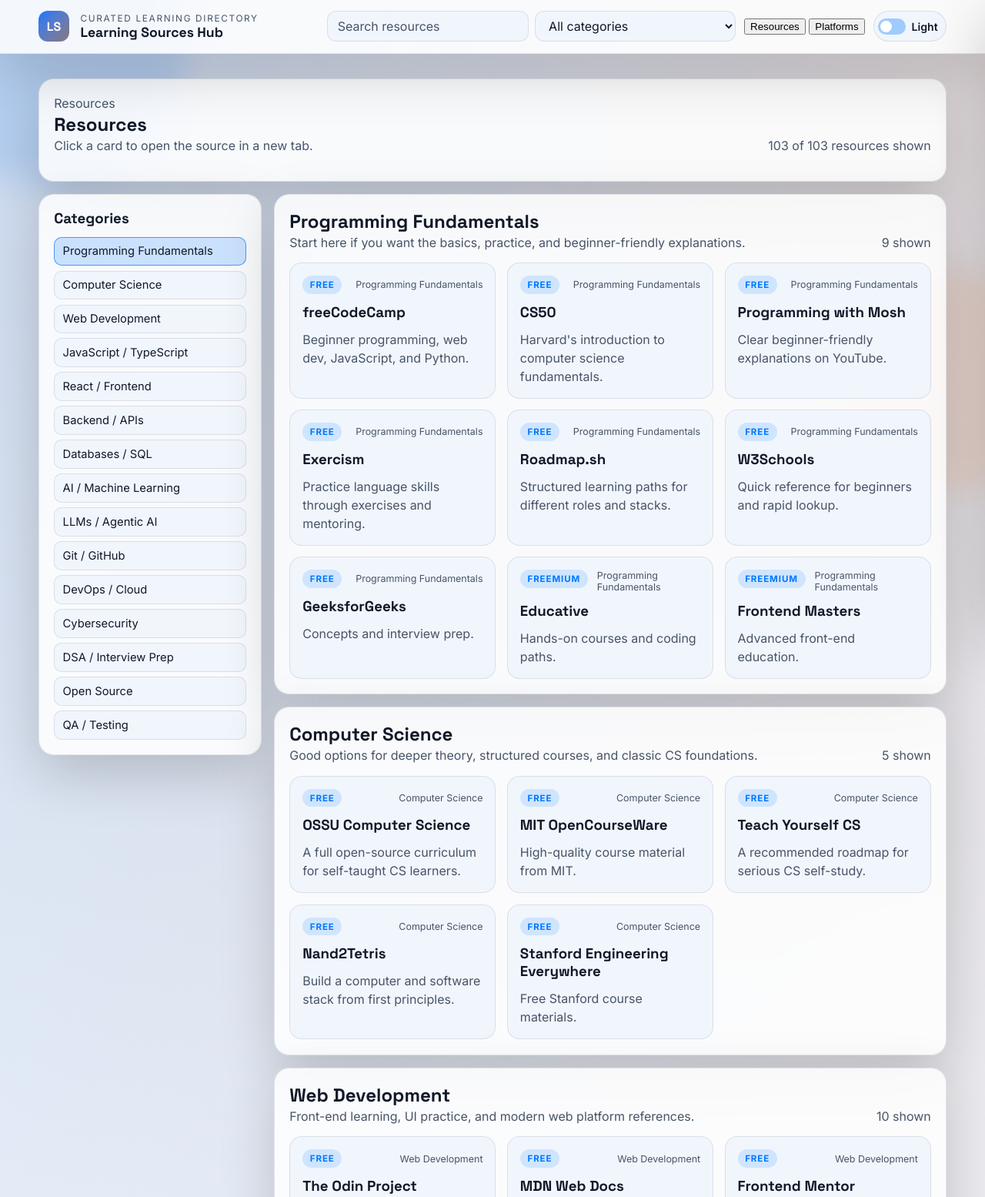
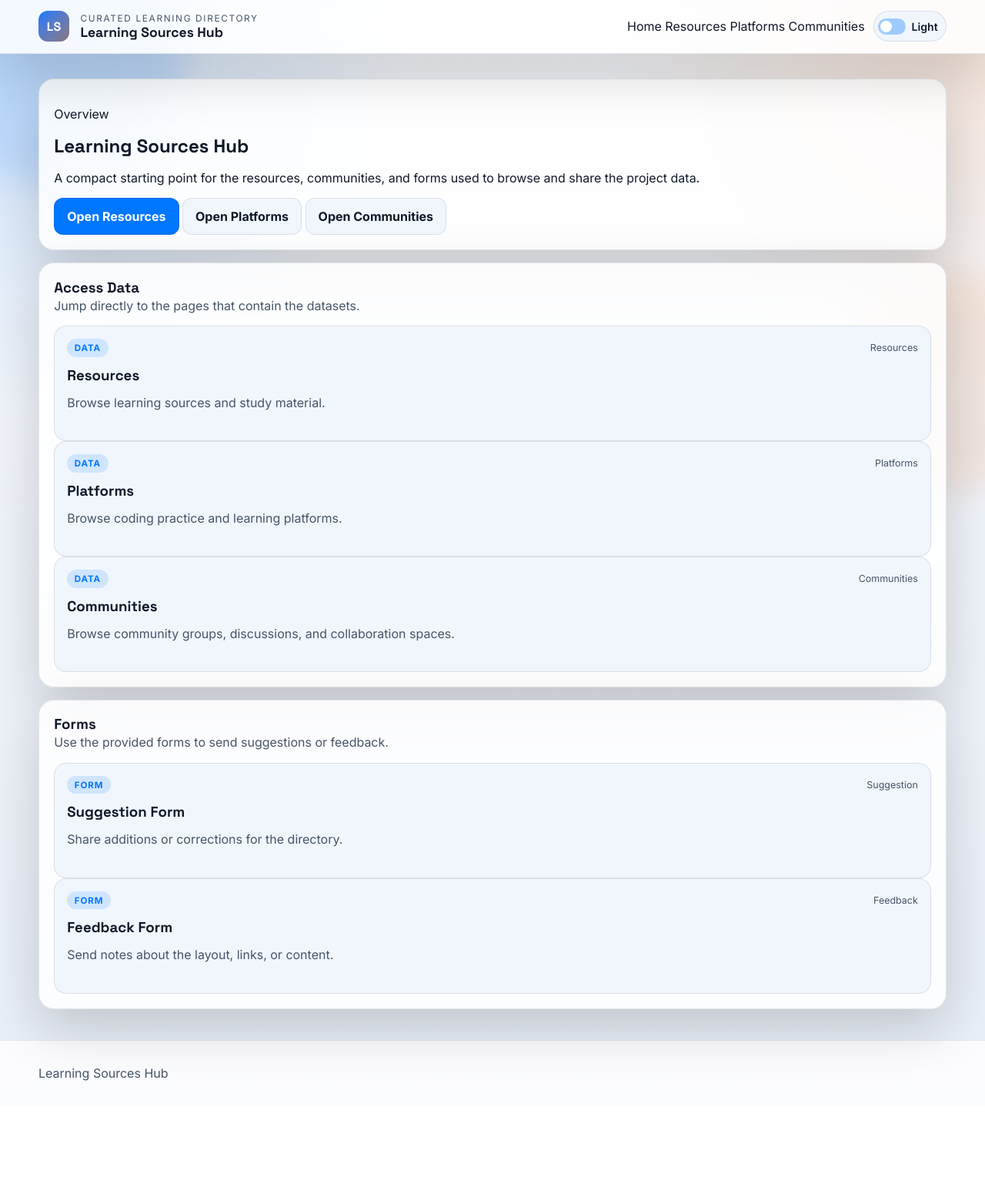
Before and after one commit to imadajerry/free-and-open-source-resouces, a website: page index.html in a window 1280 px wide. Shown: the top 1555 px of the page at 77% size. After the commit the page ends 1436 px from the top, so only its background shows below. Drawn offline with Linux system fonts and the light colour scheme.

Commit message:
Updated homepage to be separate and link update

```diff
--- a/index.html
+++ b/index.html
@@ -10,7 +10,7 @@
   <link href="https://fonts.googleapis.com/css2?family=Space+Grotesk:wght@400;500;700&family=Inter:wght@400;500;600;700&display=swap" rel="stylesheet">
   <link rel="stylesheet" href="styles.css" />
 </head>
-<body class="theme-light">
+<body class="theme-light page-home" data-page="home" data-base="./">
   <div class="bg-orb orb-1"></div>
   <div class="bg-orb orb-2"></div>
 
@@ -24,101 +24,99 @@
     </div>
 
     <nav class="topbar__nav" aria-label="Primary">
-      <div class="header-controls">
-        <label class="search search--compact">
-          <span class="sr-only">Search resources</span>
-          <input id="searchInput" type="search" placeholder="Search resources" />
-        </label>
-        <label class="search search--compact">
-          <span class="sr-only">Filter by category</span>
-          <select id="categoryFilter">
-            <option value="all">All categories</option>
-          </select>
-        </label>
-      </div>
-      <div class="view-switch" role="tablist" aria-label="Content view">
-        <button class="view-switch__tab is-active" id="resourcesViewTab" type="button" data-view="resources" role="tab" aria-selected="true">Resources</button>
-        <button class="view-switch__tab" id="platformsViewTab" type="button" data-view="platforms" role="tab" aria-selected="false">Platforms</button>
+      <div class="topbar__links">
+        <a class="topbar__link is-active" href="./" aria-current="page">Home</a>
+        <a class="topbar__link" href="resources/">Resources</a>
+        <a class="topbar__link" href="platforms/">Platforms</a>
+        <a class="topbar__link" href="communities/">Communities</a>
       </div>
       <button class="theme-switch" id="themeToggle" type="button" aria-pressed="false" aria-label="Toggle theme">
         <span class="theme-switch__track"><span class="theme-switch__thumb"></span></span>
         <span class="theme-switch__label" id="themeLabel">Light</span>
       </button>
-      <button class="menu-toggle" id="menuToggle" type="button" aria-expanded="false" aria-controls="navDrawer">
-        <span></span>
-        <span></span>
-        <span></span>
-        <span class="sr-only">Open menu</span>
-      </button>
     </nav>
   </header>
 
-  <div class="drawer-overlay" id="drawerOverlay" hidden></div>
-  <aside class="drawer" id="navDrawer" aria-label="Mobile navigation" aria-hidden="true">
-    <div class="drawer__head">
-      <strong>Menu</strong>
-      <button class="drawer__close" id="drawerClose" type="button">Close</button>
-    </div>
-    <div class="drawer-section">
-      <div class="view-switch view-switch--drawer" role="tablist" aria-label="Content view">
-        <button class="view-switch__tab is-active" id="drawerResourcesViewTab" type="button" data-view="resources" role="tab" aria-selected="true">Resources</button>
-        <button class="view-switch__tab" id="drawerPlatformsViewTab" type="button" data-view="platforms" role="tab" aria-selected="false">Platforms</button>
+  <main class="shell home-content">
+    <section class="section section--hero">
+      <div class="home-copy">
+        <p class="section-kicker">Overview</p>
+        <h2>Learning Sources Hub</h2>
+        <p>A compact starting point for the resources, communities, and forms used to browse and share the project data.</p>
+        <div class="home-actions">
+          <a class="cta cta--primary" href="resources/">Open Resources</a>
+          <a class="cta cta--secondary" href="platforms/">Open Platforms</a>
+          <a class="cta cta--secondary" href="communities/">Open Communities</a>
+        </div>
       </div>
-      <label class="search search--compact">
-        <span class="sr-only">Search resources</span>
-        <input id="drawerSearchInput" type="search" placeholder="Search resources" />
-      </label>
-      <label class="search search--compact">
-        <span class="sr-only">Filter by category</span>
-        <select id="drawerCategoryFilter">
-          <option value="all">All categories</option>
-        </select>
-      </label>
-      <div class="drawer-categories">
-        <p class="drawer-categories__title">Categories</p>
-        <div id="drawerCategoryLinks"></div>
-      </div>
-    </div>
-    <button class="theme-switch theme-switch--drawer" id="drawerThemeToggle" type="button" aria-pressed="false" aria-label="Toggle theme">
-      <span class="theme-switch__track"><span class="theme-switch__thumb"></span></span>
-      <span class="theme-switch__label" id="drawerThemeLabel">Light</span>
-    </button>
-  </aside>
+    </section>
 
-  <main class="shell">
-    <section class="section section--summary" id="resources">
+    <section class="section">
       <div class="section__head">
         <div>
-          <p class="section-kicker" id="viewKicker">Resources</p>
-          <h2 id="viewTitle">Resources</h2>
-          <p id="viewDescription">Click a card to open the source in a new tab.</p>
+          <h3>Access Data</h3>
+          <p>Jump directly to the pages that contain the datasets.</p>
         </div>
-        <p class="results" id="resultsMeta"></p>
       </div>
-      <p class="empty-state" id="emptyState" hidden>No resources match your search or filter.</p>
+      <div class="home-grid">
+        <a class="card home-card" href="resources/">
+          <span class="card__row">
+            <span class="card__tag">DATA</span>
+            <span class="card__category">Resources</span>
+          </span>
+          <h3>Resources</h3>
+          <p>Browse learning sources and study material.</p>
+        </a>
+        <a class="card home-card" href="platforms/">
+          <span class="card__row">
+            <span class="card__tag">DATA</span>
+            <span class="card__category">Platforms</span>
+          </span>
+          <h3>Platforms</h3>
+          <p>Browse coding practice and learning platforms.</p>
+        </a>
+        <a class="card home-card" href="communities/">
+          <span class="card__row">
+            <span class="card__tag">DATA</span>
+            <span class="card__category">Communities</span>
+          </span>
+          <h3>Communities</h3>
+          <p>Browse community groups, discussions, and collaboration spaces.</p>
+        </a>
+      </div>
     </section>
 
-    <div class="layout">
-      <aside class="section category-sidebar" aria-label="Category navigation">
-        <h3>Categories</h3>
-        <nav id="categoryLinks"></nav>
-      </aside>
-      <div class="content-column">
-        <div id="resourceSections"></div>
+    <section class="section">
+      <div class="section__head">
+        <div>
+          <h3>Forms</h3>
+          <p>Use the provided forms to send suggestions or feedback.</p>
+        </div>
       </div>
-    </div>
-
+      <div class="home-grid">
+        <a class="card home-card" id="suggestions" href="https://forms.gle/FjSCqQMvxKcpzUrf7" target="_blank" rel="noreferrer">
+          <span class="card__row">
+            <span class="card__tag">FORM</span>
+            <span class="card__category">Suggestion</span>
+          </span>
+          <h3>Suggestion Form</h3>
+          <p>Share additions or corrections for the directory.</p>
+        </a>
+        <a class="card home-card" id="feedback" href="https://forms.gle/K4k8wVxZUaB3Mftu9" target="_blank" rel="noreferrer">
+          <span class="card__row">
+            <span class="card__tag">FORM</span>
+            <span class="card__category">Feedback</span>
+          </span>
+          <h3>Feedback Form</h3>
+          <p>Send notes about the layout, links, or content.</p>
+        </a>
+      </div>
+    </section>
   </main>
 
   <footer class="footer">
     <div class="footer__inner">
-      <p>Learning Sources Hub - Built as a static resource directory.</p>
-      <div class="footer__links">
-        <a href="https://forms.gle/FjSCqQMvxKcpzUrf7" id="suggestions" target="_blank" rel="noreferrer">Suggestion Form</a>
-        <a href="https://forms.gle/K4k8wVxZUaB3Mftu9" id="feedback" target="_blank" rel="noreferrer">Feedback Form</a>
-        <a href="https://www.linkedin.com/in/jerry-lalrinmawia" target="_blank" rel="noreferrer">LinkedIn</a>
-        <a href="https://github.com/imadajerry" target="_blank" rel="noreferrer">GitHub</a>
-      </div>
+      <p>Learning Sources Hub</p>
     </div>
   </footer>
 
```
